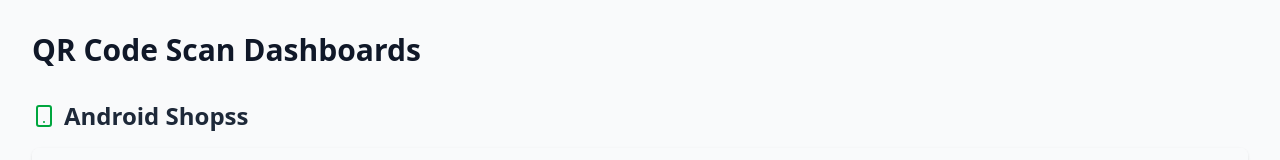
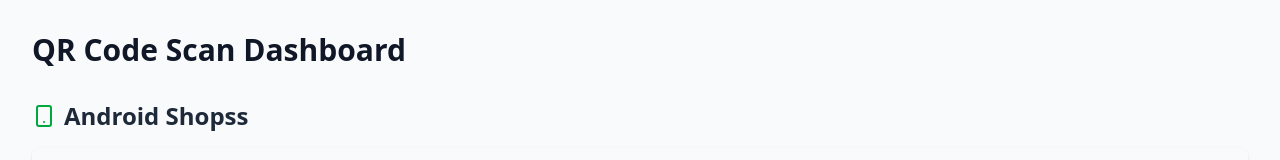
Before and after one commit to EmmanuelMitchell/qrcode-compition, a React (Vite) app in the folder frontend/: page / in a window 1280 px wide. Shown: the top 160 px of the page. Built offline with nearby package versions, Linux system fonts and the light colour scheme; no server answers.

Commit message:
fix: still working the scanner

```diff
--- a/frontend/src/components/Dashboard.jsx
+++ b/frontend/src/components/Dashboard.jsx
@@ -31,7 +31,7 @@
   return (
     <div className="min-h-screen bg-gray-50 p-8">
       <div className="max-w-7xl mx-auto">
-        <h1 className="text-3xl font-bold text-gray-900 mb-8">QR Code Scan Dashboards</h1>
+        <h1 className="text-3xl font-bold text-gray-900 mb-8">QR Code Scan Dashboard</h1>
 
         {/* Android Shops */}
         <div className="mb-12">
```
